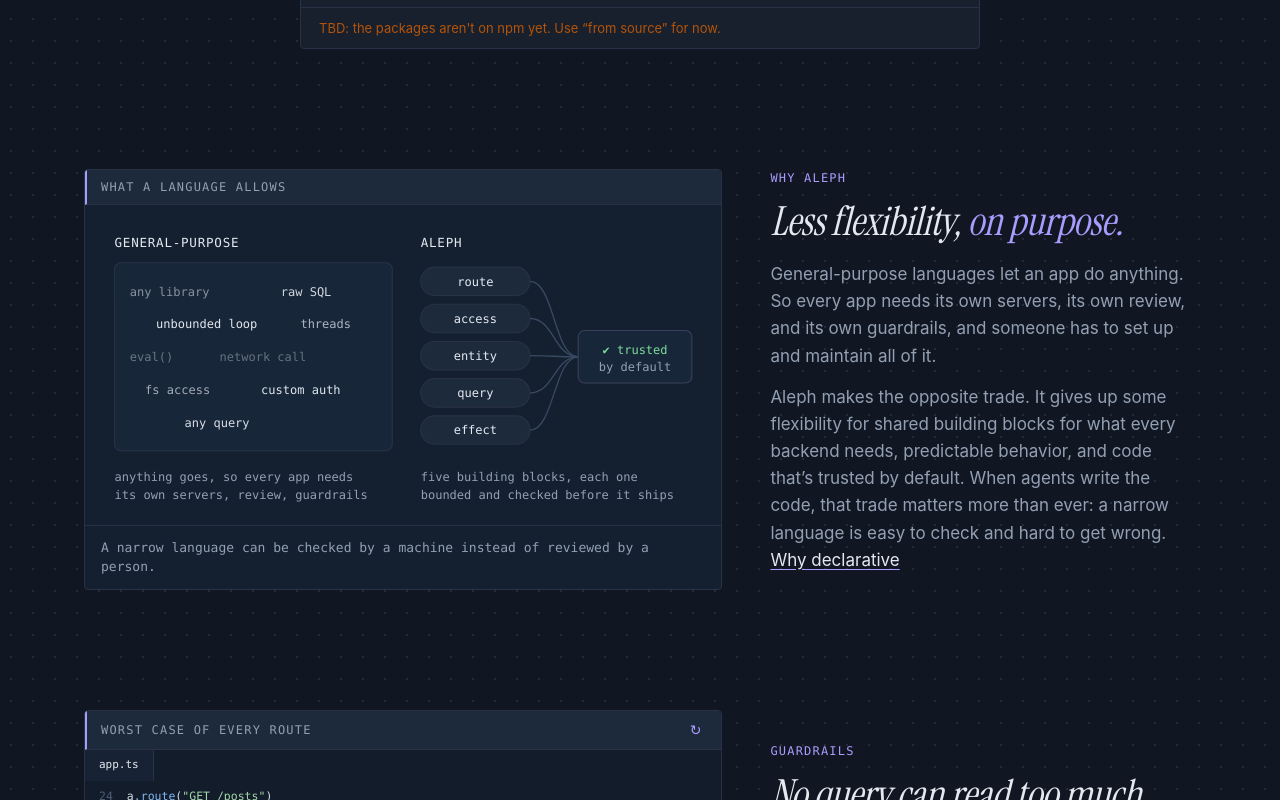
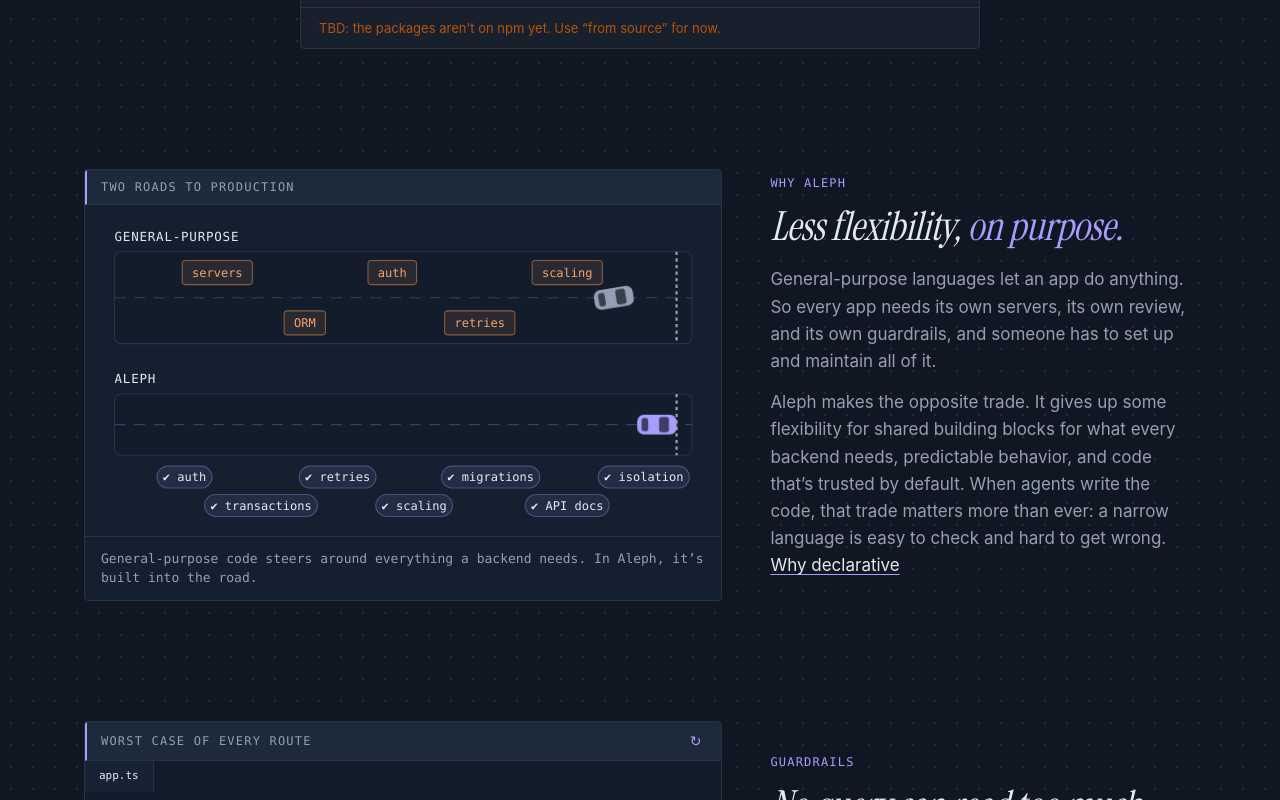
Before and after one commit to gubkin-labs/aleph, a Next.js app in the folder website/: page / in a window 1280 px wide. Shown: the part 718-1518 px from the top of the page. Built offline with nearby package versions, Linux system fonts and the light colour scheme.

Commit message:
Replace the tradeoff diagram with a two-roads animation
Co-Authored-By: Claude Opus 5.5 <noreply@anthropic.com>

```diff
--- a/website/app/globals.css
+++ b/website/app/globals.css
@@ -931,6 +931,57 @@ body:has(main.home) .topbar nav {
   fill-opacity: 0.75;
 }
 
+.s-road {
+  fill: #121c2a;
+  stroke: var(--border);
+}
+
+.s-lane {
+  stroke: #33435b;
+  stroke-dasharray: 10 8;
+}
+
+.s-finish {
+  stroke: var(--fg-muted);
+  stroke-width: 2;
+  stroke-dasharray: 3 3;
+}
+
+.s-obstacle {
+  fill: rgba(246, 162, 107, 0.1);
+  stroke: #8a5a3c;
+}
+
+.scene .s-warn-text {
+  fill: #f6a26b;
+}
+
+.s-feature {
+  fill: rgba(169, 156, 255, 0.1);
+  stroke: #4a4f7a;
+}
+
+.s-car-body {
+  fill: var(--fg-muted);
+}
+
+.s-car-b .s-car-body {
+  fill: var(--accent);
+}
+
+.s-car-glass {
+  fill: #0f1724;
+  fill-opacity: 0.7;
+}
+
+.s-car-a {
+  transform: translate(310px, 72px);
+}
+
+.s-car-b {
+  transform: translate(512px, 188px);
+}
+
 @media (prefers-reduced-motion: no-preference) {
   .s-idle {
     animation: s-idle 4s ease-in-out infinite;
@@ -992,6 +1043,18 @@ body:has(main.home) .topbar nav {
 
   .s-crash .s-err-text {
     animation: none;
+  }
+
+  .s-car-a {
+    animation: s-car-a 8s linear infinite;
+  }
+
+  .s-car-b {
+    animation: s-car-b 8s infinite;
+  }
+
+  .s-feature {
+    animation: s-feature 8s ease-out infinite;
   }
 }
 
@@ -1169,6 +1232,72 @@ body:has(main.home) .topbar nav {
   }
   100% {
     opacity: 0;
+  }
+}
+
+@keyframes s-car-a {
+  0% {
+    transform: translate(28px, 72px);
+  }
+  8% {
+    transform: translate(70px, 72px);
+  }
+  14% {
+    transform: translate(110px, 95px) rotate(8deg);
+  }
+  22% {
+    transform: translate(150px, 72px) rotate(-14deg);
+  }
+  30% {
+    transform: translate(190px, 49px) rotate(-6deg);
+  }
+  38% {
+    transform: translate(230px, 72px) rotate(14deg);
+  }
+  46% {
+    transform: translate(270px, 95px) rotate(6deg);
+  }
+  54% {
+    transform: translate(310px, 72px) rotate(-14deg);
+  }
+  62% {
+    transform: translate(350px, 49px) rotate(-6deg);
+  }
+  70% {
+    transform: translate(390px, 72px) rotate(14deg);
+  }
+  78% {
+    transform: translate(430px, 95px) rotate(6deg);
+  }
+  86% {
+    transform: translate(470px, 72px) rotate(-10deg);
+  }
+  94%,
+  100% {
+    transform: translate(512px, 72px);
+  }
+}
+
+@keyframes s-car-b {
+  0% {
+    transform: translate(28px, 188px);
+    animation-timing-function: ease-in-out;
+  }
+  45%,
+  100% {
+    transform: translate(512px, 188px);
+  }
+}
+
+@keyframes s-feature {
+  0% {
+    fill: rgba(169, 156, 255, 0.4);
+    stroke: var(--accent);
+  }
+  25%,
+  100% {
+    fill: rgba(169, 156, 255, 0.1);
+    stroke: #4a4f7a;
   }
 }
 
--- a/website/app/page.tsx
+++ b/website/app/page.tsx
@@ -86,8 +86,8 @@ export default function Home() {
         }
         panel={
           <Panel
-            title="what a language allows"
-            caption="A narrow language can be checked by a machine instead of reviewed by a person."
+            title="two roads to production"
+            caption="General-purpose code steers around everything a backend needs. In Aleph, it’s built into the road."
           >
             <TradeoffScene />
           </Panel>
--- a/website/components/Scenes.tsx
+++ b/website/components/Scenes.tsx
@@ -231,92 +231,86 @@ export function GeneratedScene() {
   );
 }
 
-/** An open-ended language needs a reviewer; a small vocabulary can be checked mechanically. */
+/** Two cars, two roads: one weaves through everything a backend needs, the other gets it built in. */
 export function TradeoffScene() {
-  const choices = [
-    { t: "any library", x: 30, y: 70 },
-    { t: "raw SQL", x: 168, y: 70 },
-    { t: "unbounded loop", x: 54, y: 100 },
-    { t: "threads", x: 186, y: 100 },
-    { t: "eval()", x: 30, y: 130 },
-    { t: "network call", x: 112, y: 130 },
-    { t: "fs access", x: 44, y: 160 },
-    { t: "custom auth", x: 150, y: 160 },
-    { t: "any query", x: 80, y: 190 },
+  const obstacles = [
+    { t: "servers", x: 110, up: true },
+    { t: "ORM", x: 190, up: false },
+    { t: "auth", x: 270, up: true },
+    { t: "retries", x: 350, up: false },
+    { t: "scaling", x: 430, up: true },
   ];
-  const vocab = ["route", "access", "entity", "query", "effect"];
+  const features = [
+    { t: "auth", x: 80, row: 0 },
+    { t: "transactions", x: 150, row: 1 },
+    { t: "retries", x: 220, row: 0 },
+    { t: "scaling", x: 290, row: 1 },
+    { t: "migrations", x: 360, row: 0 },
+    { t: "API docs", x: 430, row: 1 },
+    { t: "isolation", x: 500, row: 0 },
+  ];
+  const car = (cls: string) => (
+    <g className={`s-car ${cls}`}>
+      <rect x="-18" y="-9" width="36" height="18" rx="6" className="s-car-body" />
+      <rect x="2" y="-7" width="9" height="14" rx="2.5" className="s-car-glass" />
+      <rect x="-14" y="-6" width="6" height="12" rx="2" className="s-car-glass" />
+    </g>
+  );
   return (
     <svg
-      viewBox="0 0 560 270"
+      viewBox="0 0 560 280"
       className="scene"
       role="img"
-      aria-label="A general-purpose language allows any library, query, or loop, so every app needs its own review; Aleph's five building blocks are checked before they ship"
+      aria-label="On the general-purpose road, a car weaves around servers, an ORM, auth, retries, and scaling. On the Aleph road, a car drives straight past auth, transactions, retries, scaling, migrations, API docs, and isolation, all built in."
     >
-      <text x="16" y="26" className="s-label">
+      <text x="16" y="20" className="s-label">
         general-purpose
       </text>
-      <rect x="16" y="40" width="254" height="172" rx="6" className="s-card" />
-      {choices.map((c, i) => (
-        <text
-          key={c.t}
-          x={c.x}
-          y={c.y}
-          className="s-tiny s-choice"
-          style={{ animationDelay: `${(i * 0.53) % 3}s` }}
-        >
-          {c.t}
-        </text>
-      ))}
-      <text x="16" y="240" className="s-tiny s-muted">
-        anything goes, so every app needs
-      </text>
-      <text x="16" y="256" className="s-tiny s-muted">
-        its own servers, review, guardrails
-      </text>
-
-      <text x="296" y="26" className="s-label">
-        aleph
-      </text>
-      {vocab.map((v, i) => {
-        const y = 44 + i * 34;
-        const d = `M396 ${y + 13} C 418 ${y + 13}, 418 126, 440 126`;
+      <rect x="16" y="30" width="528" height="84" rx="6" className="s-road" />
+      <line x1="16" y1="72" x2="544" y2="72" className="s-lane" />
+      <line x1="530" y1="30" x2="530" y2="114" className="s-finish" />
+      {obstacles.map((o) => {
+        const w = o.t.length * 6.6 + 18;
+        const y = o.up ? 38 : 84;
         return (
-          <g key={v}>
-            <rect x="296" y={y} width="100" height="26" rx="13" className="s-pill" />
-            <text x="346" y={y + 17} className="s-tiny" textAnchor="middle">
-              {v}
+          <g key={o.t}>
+            <rect x={o.x - w / 2} y={y} width={w} height="22" rx="3" className="s-obstacle" />
+            <text x={o.x} y={y + 15} className="s-tiny s-warn-text" textAnchor="middle">
+              {o.t}
             </text>
-            <path d={d} className="s-edge" />
-            <path
-              d={d}
-              pathLength={1}
-              className="s-flow"
-              style={{ animationDelay: `${i * 0.18}s` }}
-            />
           </g>
         );
       })}
-      <rect
-        x="440"
-        y="102"
-        width="104"
-        height="48"
-        rx="6"
-        className="s-card s-strong-card s-out"
-        style={{ animationDelay: "0.5s" }}
-      />
-      <text x="492" y="123" className="s-tiny s-ok-text" textAnchor="middle">
-        ✔ trusted
+      {car("s-car-a")}
+
+      <text x="16" y="150" className="s-label">
+        aleph
       </text>
-      <text x="492" y="139" className="s-tiny s-muted" textAnchor="middle">
-        by default
-      </text>
-      <text x="296" y="240" className="s-tiny s-muted">
-        five building blocks, each one
-      </text>
-      <text x="296" y="256" className="s-tiny s-muted">
-        bounded and checked before it ships
-      </text>
+      <rect x="16" y="160" width="528" height="56" rx="6" className="s-road" />
+      <line x1="16" y1="188" x2="544" y2="188" className="s-lane" />
+      <line x1="530" y1="160" x2="530" y2="216" className="s-finish" />
+      {features.map((f) => {
+        const w = f.t.length * 6.6 + 24;
+        const y = f.row === 0 ? 226 : 252;
+        const delay = ((f.x - 24) / 506) * 3.6;
+        return (
+          <g key={f.t}>
+            <rect
+              x={f.x - w / 2}
+              y={y}
+              width={w}
+              height="20"
+              rx="10"
+              className="s-feature"
+              style={{ animationDelay: `${delay}s` }}
+            />
+            <text x={f.x} y={y + 14} className="s-tiny" textAnchor="middle">
+              ✔ {f.t}
+            </text>
+          </g>
+        );
+      })}
+      {car("s-car-b")}
     </svg>
   );
 }
```
